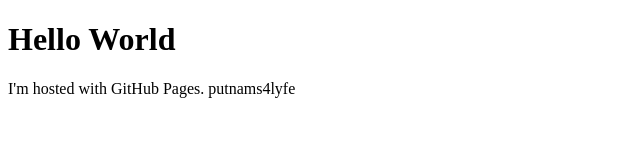
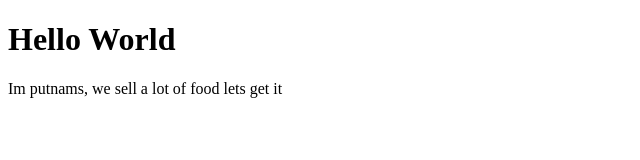
Before and after one commit to rap1036/rap1036.github.io, a plain HTML site: page index.html in a window 1280 px wide. Shown: the full height of the page, 0-640 px from the left. Drawn offline with Linux system fonts and the light colour scheme.

Commit message:
Update index.html

```diff
--- a/index.html
+++ b/index.html
@@ -2,6 +2,6 @@
 <html>
 <body>
 <h1>Hello World</h1>
-<p>I'm hosted with GitHub Pages. putnams4lyfe</p>
+<p>Im putnams, we sell a lot of food lets get it</p>
 </body>
 </html>
```
